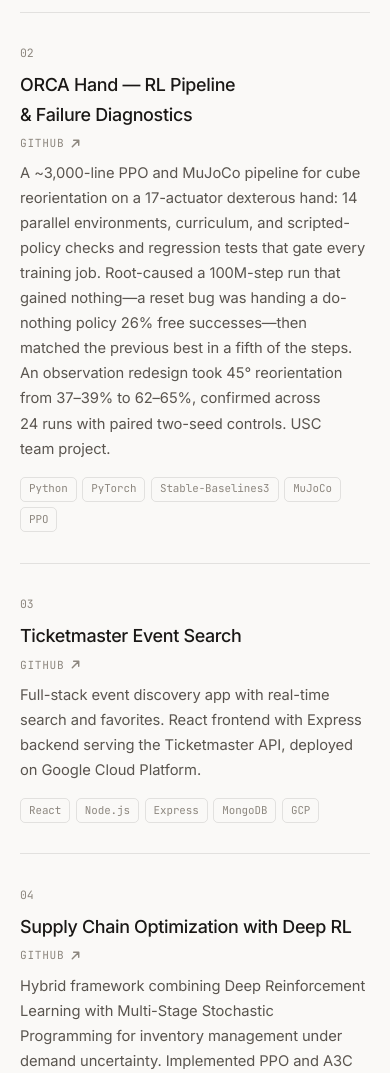
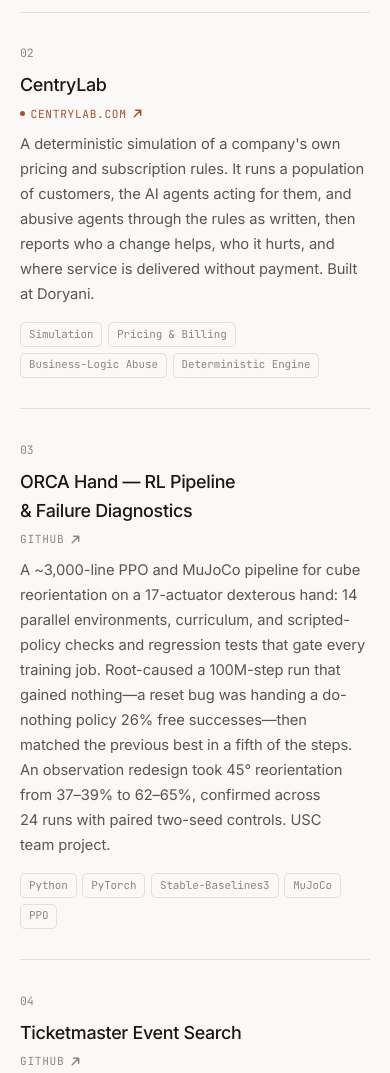
Before and after one commit to LynnUoE/My-portfolio, a plain HTML site: page index.html in a window 390 px wide. Shown: the part 4620-5693 px from the top of the page. Drawn offline with Linux system fonts and the light colour scheme.

Commit message:
Add CentryLab to projects
Work done at Doryani, now listed as project 02 and linking to the
live product site.

- Description is written only from what centrylab.com states publicly,
  not from the internal technical report, which covers architecture
  the public site does not mention
- Tags are domain, not stack: the stack is not public
- CTA carries the live dot, like LitFinder, since it points at a
  running product rather than a repository
- ORCA, Ticketmaster and Supply Chain shift to 03, 04 and 05

Co-Authored-By: Claude Opus 5 <noreply@anthropic.com>

```diff
--- a/index.html
+++ b/index.html
@@ -1431,8 +1431,29 @@
             </div>
           </div>
 
-          <a class="project reveal" style="--d:.06s" href="https://github.com/LynnUoE/orca_sim" target="_blank" rel="noopener noreferrer">
+          <a class="project reveal" style="--d:.06s" href="https://www.centrylab.com/" target="_blank" rel="noopener noreferrer">
             <div class="p-num">02</div>
+            <div>
+              <div class="p-head">
+                <h3 class="p-title">CentryLab</h3>
+                <span class="p-cta p-cta-live">centrylab.com
+                  <svg viewBox="0 0 12 12" fill="none" stroke="currentColor" stroke-width="1.6" stroke-linecap="round" stroke-linejoin="round" aria-hidden="true"><path d="M2.5 9.5 9.5 2.5M4 2.5h5.5V8"/></svg>
+                </span>
+              </div>
+              <p class="p-desc">
+                A deterministic simulation of a company's own pricing and subscription rules.
+                It runs a population of customers, the AI agents acting for them, and abusive
+                agents through the rules as written, then reports who a change helps, who it
+                hurts, and where service is delivered without payment. Built at Doryani.
+              </p>
+              <ul class="p-tags">
+                <li>Simulation</li><li>Pricing &amp; Billing</li><li>Business-Logic Abuse</li><li>Deterministic Engine</li>
+              </ul>
+            </div>
+          </a>
+
+          <a class="project reveal" style="--d:.12s" href="https://github.com/LynnUoE/orca_sim" target="_blank" rel="noopener noreferrer">
+            <div class="p-num">03</div>
             <div>
               <div class="p-head">
                 <h3 class="p-title">ORCA Hand &mdash; RL Pipeline &amp; Failure Diagnostics</h3>
@@ -1455,8 +1476,8 @@
             </div>
           </a>
 
-          <a class="project reveal" style="--d:.12s" href="https://github.com/LynnUoE/event-around-mobile-app" target="_blank" rel="noopener noreferrer">
-            <div class="p-num">03</div>
+          <a class="project reveal" style="--d:.18s" href="https://github.com/LynnUoE/event-around-mobile-app" target="_blank" rel="noopener noreferrer">
+            <div class="p-num">04</div>
             <div>
               <div class="p-head">
                 <h3 class="p-title">Ticketmaster Event Search</h3>
@@ -1475,8 +1496,8 @@
             </div>
           </a>
 
-          <a class="project reveal" style="--d:.18s" href="https://github.com/LynnUoE/Optimizing-Supply-Chain-Decision-Through-Reinforcement-Learning" target="_blank" rel="noopener noreferrer">
-            <div class="p-num">04</div>
+          <a class="project reveal" style="--d:.24s" href="https://github.com/LynnUoE/Optimizing-Supply-Chain-Decision-Through-Reinforcement-Learning" target="_blank" rel="noopener noreferrer">
+            <div class="p-num">05</div>
             <div>
               <div class="p-head">
                 <h3 class="p-title">Supply Chain Optimization with Deep RL</h3>
```
